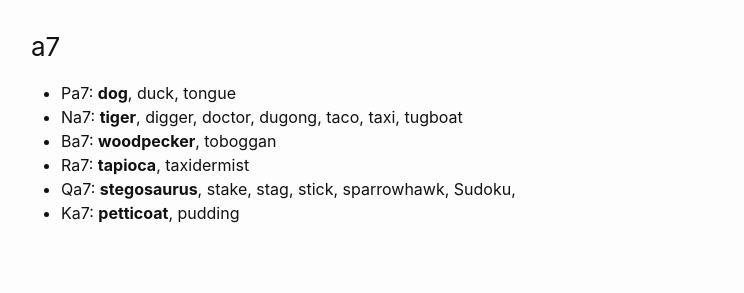
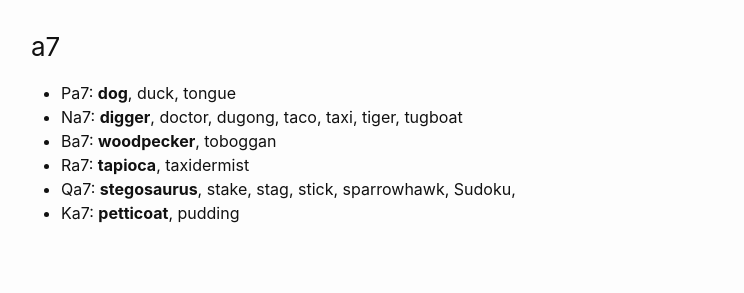
Before and after one commit to liontailedmacaque/liontailedmacaque.github.io, a Jekyll site: the page built from chessmemorypalace/picturewords.md, in a window 1280 px wide and 900 px high, scrolled down 1772 px. Shown: the part 153-446 px from the top of the window, without its empty margins (239-983 px from the left). Built offline with Jekyll 4.4.1, drawn with Linux system fonts in a browser that asks for light colours.

```diff
--- a/chessmemorypalace/picturewords.md
+++ b/chessmemorypalace/picturewords.md
@@ -87,7 +87,7 @@ If you spot any mistakes, [please tell me](/contact).
 
 
 - Pa7: **dog**, duck, tongue
-- Na7: **tiger**, digger, doctor, dugong, taco, taxi, tugboat
+- Na7: **digger**, doctor, dugong, taco, taxi, tiger, tugboat
 - Ba7: **woodpecker**, toboggan
 - Ra7: **tapioca**, taxidermist
 - Qa7: **stegosaurus**, stake, stag, stick, sparrowhawk, Sudoku,
```
